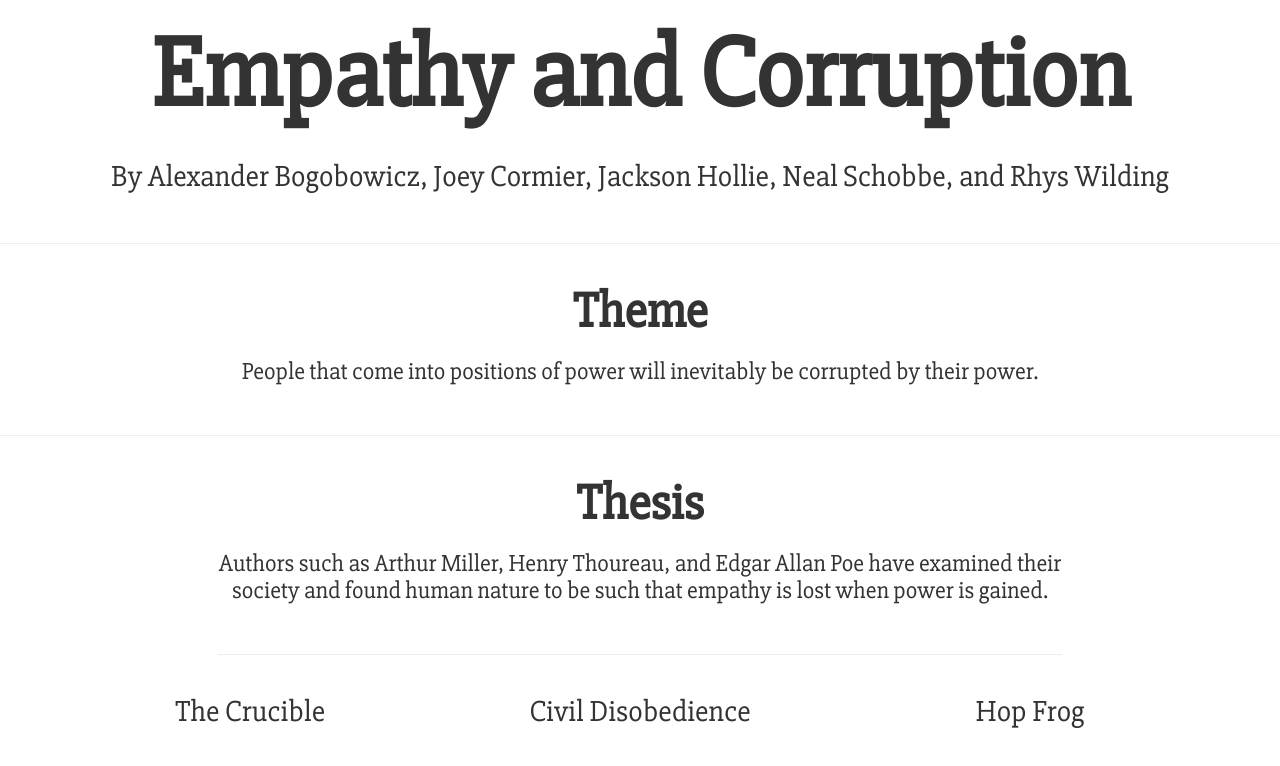
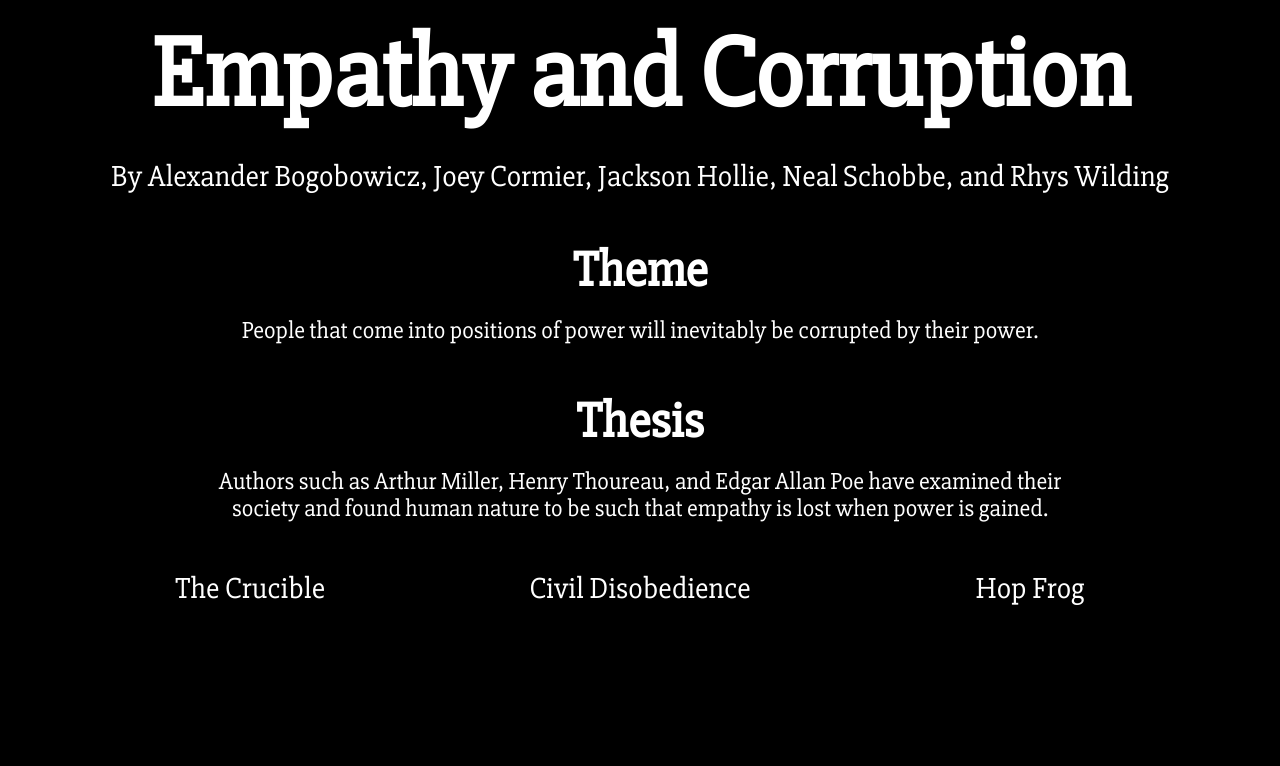
Before and after one commit to 88percent/88percent.github.io, a plain HTML site: page index.html in a window 1280 px wide. Drawn offline with nearby package versions, Linux system fonts and the light colour scheme.

Commit message:
color scheme to w/on/black

```diff
--- a/index.html
+++ b/index.html
@@ -19,7 +19,6 @@
 			<div class="col-8">
 				<h2>By Alexander Bogobowicz, Joey Cormier, Jackson Hollie, Neal Schobbe, and Rhys Wilding</h2>
 				<br>
-				<hr>
 			</div>
 			<div class="col-2"></div>
 		</div>
@@ -29,7 +28,6 @@
 				<h2 id="thesis"><strong>Theme</strong></h2>
 				<h3>People that come into positions of power will inevitably be corrupted by their power.</h3>
 				<br>
-				<hr>
 			</div>
 		</div>
 
@@ -39,7 +37,6 @@
 				<h2 id="thesis"><strong>Thesis</strong></h2>
 				<h3>Authors such as Arthur Miller, Henry Thoureau, and Edgar Allan Poe have examined their society and found human nature to be such that empathy is lost when power is gained.</h3>
 				<br>
-				<hr>
 			</div>
 			<div class="col-md-2"></div>
 		</div>
--- a/styles/styles.css
+++ b/styles/styles.css
@@ -1,4 +1,8 @@
 /* Styles */
+body {
+	background-color: black;
+	color: white;
+}
 h1 {
 	font-family: 'Slabo 27px', serif;
 	font-size: 100px;
```
